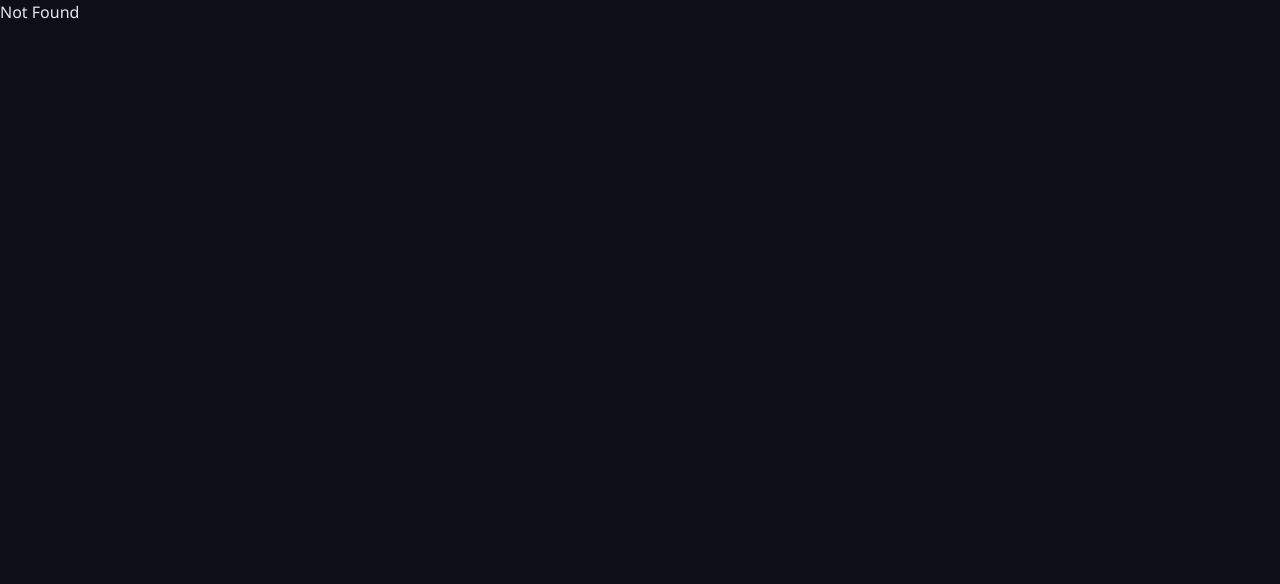
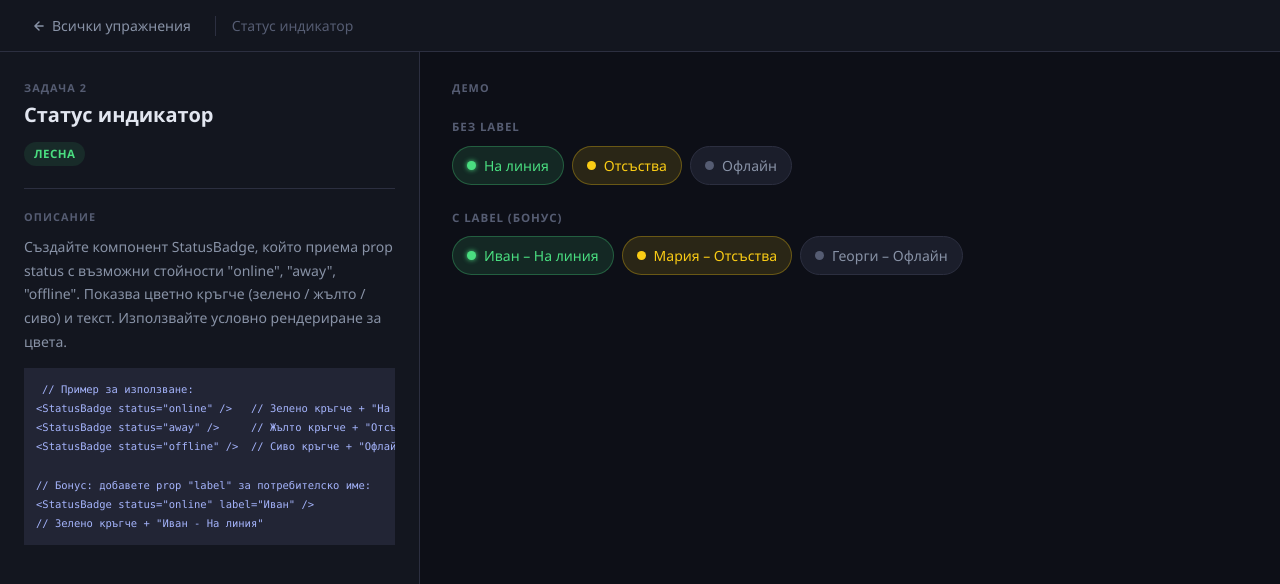
Before and after one commit to shestakov-dev/ReactExercises, a React (Vite) app: page /exercises/status-badge in a window 1280 px wide. Shown: the top 584 px of the page. Built offline with nearby package versions, Linux system fonts and the light colour scheme.

Commit message:
implemented the second exercise

```diff
--- /dev/null
+++ b/src/components/StatusBadge.css
@@ -0,0 +1,46 @@
+.status-badge {
+	display: inline-flex;
+	align-items: center;
+	gap: 8px;
+	padding: 8px 14px;
+	border-radius: var(--radius-full);
+	border: 1px solid var(--border);
+	background: var(--bg-raised);
+	font-size: 0.875rem;
+	font-weight: 500;
+}
+
+.status-badge__dot {
+	width: 9px;
+	height: 9px;
+	border-radius: 50%;
+	flex-shrink: 0;
+}
+
+.status-badge--online {
+	border-color: rgba(74, 222, 128, 0.3);
+	background: var(--green-dim);
+	color: var(--green);
+}
+.status-badge--online .status-badge__dot {
+	background: var(--green);
+	box-shadow: 0 0 5px var(--green);
+}
+
+.status-badge--away {
+	border-color: rgba(250, 204, 21, 0.3);
+	background: var(--yellow-dim);
+	color: var(--yellow);
+}
+.status-badge--away .status-badge__dot {
+	background: var(--yellow);
+}
+
+.status-badge--offline {
+	border-color: var(--border);
+	background: var(--bg-raised);
+	color: var(--text-secondary);
+}
+.status-badge--offline .status-badge__dot {
+	background: var(--text-muted);
+}
--- /dev/null
+++ b/src/components/StatusBadge.tsx
@@ -0,0 +1,36 @@
+import "./StatusBadge.css";
+
+type Status = "online" | "away" | "offline";
+
+interface StatusBadgeProps {
+	status: Status;
+	label?: string;
+}
+
+const config: Record<Status, { text: string; classModifier: string }> = {
+	online: { text: "На линия", classModifier: "online" },
+	away: { text: "Отсъства", classModifier: "away" },
+	offline: { text: "Офлайн", classModifier: "offline" },
+};
+
+function StatusBadge({ status, label }: StatusBadgeProps) {
+	const { text, classModifier } = config[status];
+
+	const display = label ? `${label} – ${text}` : text;
+
+	return (
+		<span
+			className={`status-badge status-badge--${classModifier}`}
+			role="status"
+			aria-label={`Статус: ${display}`}>
+			<span
+				className="status-badge__dot"
+				aria-hidden="true"
+			/>
+
+			{display}
+		</span>
+	);
+}
+
+export default StatusBadge;
--- /dev/null
+++ b/src/pages/StatusBadgePage.tsx
@@ -0,0 +1,61 @@
+import ExerciseLayout from "../layouts/ExerciseLayout";
+import StatusBadge from "../components/StatusBadge";
+
+function StatusBadgePage() {
+	return (
+		<ExerciseLayout exerciseId={2}>
+			<div style={{ display: "flex", flexDirection: "column", gap: "24px" }}>
+				<section aria-label="Без label">
+					<p
+						style={{
+							fontSize: "0.72rem",
+							fontWeight: 700,
+							letterSpacing: "0.08em",
+							textTransform: "uppercase",
+							color: "var(--text-muted)",
+							marginBottom: "10px",
+						}}>
+						Без label
+					</p>
+
+					<div style={{ display: "flex", flexWrap: "wrap", gap: "8px" }}>
+						<StatusBadge status="online" />
+						<StatusBadge status="away" />
+						<StatusBadge status="offline" />
+					</div>
+				</section>
+
+				<section aria-label="С label (бонус)">
+					<p
+						style={{
+							fontSize: "0.72rem",
+							fontWeight: 700,
+							letterSpacing: "0.08em",
+							textTransform: "uppercase",
+							color: "var(--text-muted)",
+							marginBottom: "10px",
+						}}>
+						С label (бонус)
+					</p>
+
+					<div style={{ display: "flex", flexWrap: "wrap", gap: "8px" }}>
+						<StatusBadge
+							status="online"
+							label="Иван"
+						/>
+						<StatusBadge
+							status="away"
+							label="Мария"
+						/>
+						<StatusBadge
+							status="offline"
+							label="Георги"
+						/>
+					</div>
+				</section>
+			</div>
+		</ExerciseLayout>
+	);
+}
+
+export default StatusBadgePage;
--- a/src/routeTree.gen.ts
+++ b/src/routeTree.gen.ts
@@ -11,6 +11,7 @@
 import { Route as rootRouteImport } from './routes/__root'
 import { Route as IndexRouteImport } from './routes/index'
 import { Route as ExercisesStudentCardRouteImport } from './routes/exercises/student-card'
+import { Route as ExercisesStatusBadgeRouteImport } from './routes/exercises/status-badge'
 
 const IndexRoute = IndexRouteImport.update({
   id: '/',
@@ -22,30 +23,39 @@ const ExercisesStudentCardRoute = ExercisesStudentCardRouteImport.update({
   path: '/exercises/student-card',
   getParentRoute: () => rootRouteImport,
 } as any)
+const ExercisesStatusBadgeRoute = ExercisesStatusBadgeRouteImport.update({
+  id: '/exercises/status-badge',
+  path: '/exercises/status-badge',
+  getParentRoute: () => rootRouteImport,
+} as any)
 
 export interface FileRoutesByFullPath {
   '/': typeof IndexRoute
+  '/exercises/status-badge': typeof ExercisesStatusBadgeRoute
   '/exercises/student-card': typeof ExercisesStudentCardRoute
 }
 export interface FileRoutesByTo {
   '/': typeof IndexRoute
+  '/exercises/status-badge': typeof ExercisesStatusBadgeRoute
   '/exercises/student-card': typeof ExercisesStudentCardRoute
 }
 export interface FileRoutesById {
   __root__: typeof rootRouteImport
   '/': typeof IndexRoute
+  '/exercises/status-badge': typeof ExercisesStatusBadgeRoute
   '/exercises/student-card': typeof ExercisesStudentCardRoute
 }
 export interface FileRouteTypes {
   fileRoutesByFullPath: FileRoutesByFullPath
-  fullPaths: '/' | '/exercises/student-card'
+  fullPaths: '/' | '/exercises/status-badge' | '/exercises/student-card'
   fileRoutesByTo: FileRoutesByTo
-  to: '/' | '/exercises/student-card'
-  id: '__root__' | '/' | '/exercises/student-card'
+  to: '/' | '/exercises/status-badge' | '/exercises/student-card'
+  id: '__root__' | '/' | '/exercises/status-badge' | '/exercises/student-card'
   fileRoutesById: FileRoutesById
 }
 export interface RootRouteChildren {
   IndexRoute: typeof IndexRoute
+  ExercisesStatusBadgeRoute: typeof ExercisesStatusBadgeRoute
   ExercisesStudentCardRoute: typeof ExercisesStudentCardRoute
 }
 
@@ -65,11 +75,19 @@ declare module '@tanstack/react-router' {
       preLoaderRoute: typeof ExercisesStudentCardRouteImport
       parentRoute: typeof rootRouteImport
     }
+    '/exercises/status-badge': {
+      id: '/exercises/status-badge'
+      path: '/exercises/status-badge'
+      fullPath: '/exercises/status-badge'
+      preLoaderRoute: typeof ExercisesStatusBadgeRouteImport
+      parentRoute: typeof rootRouteImport
+    }
   }
 }
 
 const rootRouteChildren: RootRouteChildren = {
   IndexRoute: IndexRoute,
+  ExercisesStatusBadgeRoute: ExercisesStatusBadgeRoute,
   ExercisesStudentCardRoute: ExercisesStudentCardRoute,
 }
 export const routeTree = rootRouteImport
--- /dev/null
+++ b/src/routes/exercises/status-badge.tsx
@@ -0,0 +1,6 @@
+import { createFileRoute } from "@tanstack/react-router";
+import StatusBadgePage from "../../pages/StatusBadgePage";
+
+export const Route = createFileRoute("/exercises/status-badge")({
+	component: StatusBadgePage,
+});
```
